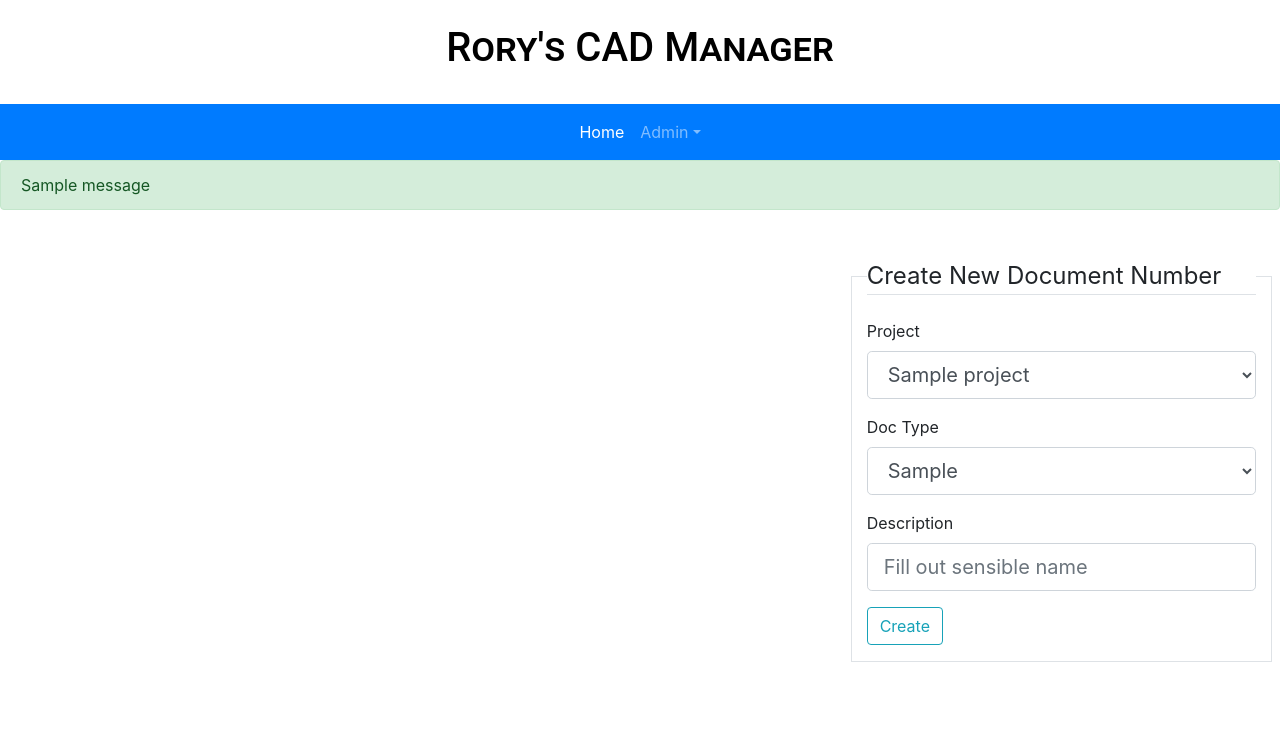
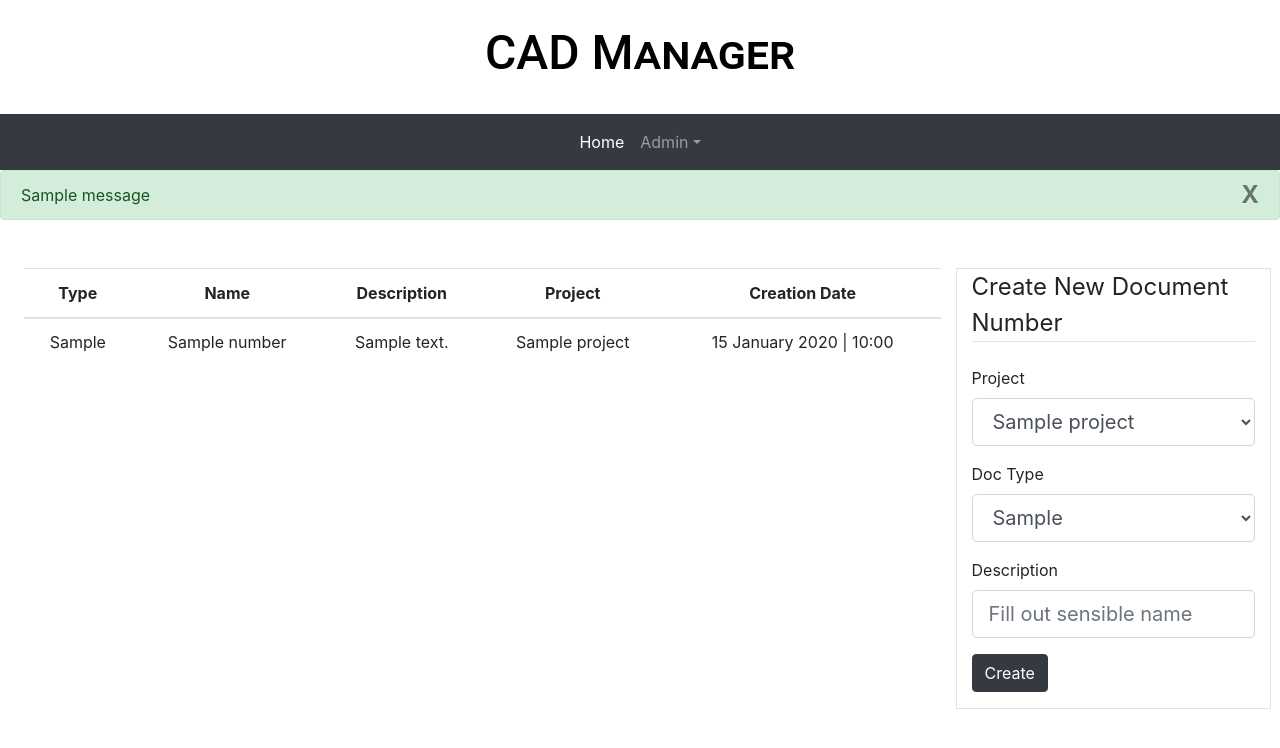
Before and after one commit to rorypearson26/DocumentManager, a Flask app: page / in a window 1280 px wide. Shown: the top 748 px of the page. Run offline with Flask 2, Linux system fonts and the light colour scheme; tables that the repository leaves empty hold one stand-in row (values such as "Sample post"); one stand-in notice (Sample message) is shown; some libraries are stand-ins or nearby versions.

Commit message:
Project restructuring and main functionality working

```diff
--- a/app/templates/index.html
+++ /dev/null
@@ -1,65 +0,0 @@
-{% extends "base.html"%}
-{% block title %}Home Page{% endblock %}
-{% block content %}
-<div class="content-section p-2">
-    <form method="POST" action="" autocomplete="off">
-        {{ form.hidden_tag() }}
-        <fieldset class="col-md-4 offset-md-8 mt-4 border">
-            <legend class="border-bottom mb-4">
-                Create New Document Number
-            </legend>
-            <div class="form-group">
-                {{ form.project.label(class="form-control-label") }}
-                {{ form.project(class="form-control form-control-lg") }}
-            </div>
-            <div class="form-group">
-                {{ form.doc_type.label(class="form-control-label") }}
-                {{ form.doc_type(class="form-control form-control-lg") }}
-            </div>
-            <div class="form-group">
-                {{ form.description.label(class="form-control-label") }}
-                {{ form.description(class="form-control form-control-lg") }}
-            </div>
-            <div class="form-group">
-                {{ form.submit(class="btn btn-outline-info") }}
-            </div>
-        </fieldset>
-    </form>
-
-</div>
-
-<!--&lt;!&ndash;<div class="container mt-4">&ndash;&gt;-->
-<!--  <div class="d-flex justify-content-center">-->
-<!--    <div class="col col-md-4 col-lg-5">-->
-<!--      <select class="form-control" >-->
-<!--        <option selected disabled hidden>Select Project:</option>-->
-<!--        {% for item in proj_vals %}-->
-<!--          <option>{{item.name}}</option>-->
-<!--        {% endfor %}-->
-<!--      </select>-->
-<!--    </div>-->
-<!--    <div class="col col-md-4 col-lg-5">-->
-<!--      <select class="form-control" id="doc_type_id">-->
-<!--        <option selected disabled hidden>Select File Type:</option>-->
-<!--        {% for item in doc_type_vals %}-->
-<!--          <option>{{item.initials}}{{" | "}}{{item.description}}</option>-->
-<!--        {% endfor %}-->
-<!--      </select>-->
-<!--    </div>-->
-<!--  </div>-->
-<!--</div>-->
-<!--&lt;!&ndash;<div class="container mt-4">&ndash;&gt;-->
-<!--    <div class="d-flex justify-content-center">-->
-<!--        <div class="col col-md-8 col-lg-10">-->
-<!--          <div class="input-group-append">-->
-<!--            <input type="text" class="form-control" placeholder="Input document name / description" maxlength = "40">-->
-<!--            <div class="input-group-append">-->
-<!--                <button class="btn btn-outline-secondary" type="button">Create</button>-->
-<!--            </div>-->
-<!--          </div>-->
-<!--        </div>-->
-<!--&lt;!&ndash;    </div>&ndash;&gt;-->
-<!--&lt;!&ndash;</div>&ndash;&gt;-->
-<!--</fieldset>-->
-<!--</form>-->
-{% endblock %}
--- a/app/templates/projects.html
+++ /dev/null
@@ -1,5 +0,0 @@
-{% extends "base.html"%}
-{% block title %}Projects{% endblock %}
-{% block content %}
-<h1>{{content}}</h1>
-{% endblock %}
--- /dev/null
+++ b/document_app/forms.py
@@ -0,0 +1,47 @@
+from flask_wtf import FlaskForm
+from wtforms import StringField, SubmitField
+from wtforms.validators import DataRequired, Length
+from wtforms.ext.sqlalchemy.fields import QuerySelectField
+from sqlalchemy.sql import func
+from document_app.models import DocumentNumber, project_query, doc_type_query
+from document_app import db
+
+class CreateNumberForm(FlaskForm):
+    """Define fields required for creating a new number form"""
+
+    description = StringField(label='Description',
+                              render_kw={"placeholder": "Fill out sensible name",
+                                         "maxlength": 40},
+                              validators=[DataRequired(), Length(min=1, max=40)])
+    project = QuerySelectField(query_factory=project_query, get_label="name")
+    doc_type = QuerySelectField(query_factory=doc_type_query, get_label="initials")
+    submit = SubmitField('Create')
+
+    def new_doc_number(self):
+        """Function to return the next available number for a
+        specific project and document type."""
+        project = self.project.data.id
+        doc_type = self.doc_type.data.id
+        description = self.description.data
+        current_max = db.session.query(func.max(DocumentNumber.doc_number)) \
+            .filter(DocumentNumber.project_id == project) \
+            .filter(DocumentNumber.doc_type_id == doc_type) \
+            .all()[0][0]
+
+        if current_max is None:
+            doc_number = 1
+        else:
+            doc_number = current_max + 1
+
+        new_doc = DocumentNumber(project_id=project,
+                                 doc_type_id=doc_type,
+                                 doc_number=doc_number,
+                                 description=description)
+        return new_doc
+
+    def add_doc_number(self):
+
+        new_doc = self.new_doc_number()
+        db.session.add(new_doc)
+        db.session.commit()
+        return new_doc
--- /dev/null
+++ b/document_app/models.py
@@ -0,0 +1,53 @@
+from datetime import datetime
+from document_app import db
+
+class Project(db.Model):
+    __tablename__ = 'project'
+    id = db.Column(db.Integer, primary_key=True)
+    name = db.Column(db.String(20), unique=True, nullable=False)
+    description = db.Column(db.String(100), unique=False, nullable=False,)
+    creation_date = db.Column(db.DateTime, nullable=False, default=datetime.utcnow)
+
+class DocumentType(db.Model):
+    __tablename__ = 'document_type'
+    id = db.Column(db.Integer, primary_key=True)
+    initials = db.Column(db.String(2), unique=True, nullable=False)
+    description = db.Column(db.String(100), nullable=False,)
+
+class DocumentNumber(db.Model):
+    __tablename__ = 'document_number'
+    id = db.Column(db.Integer, primary_key=True)
+    project_id = db.Column(db.Integer, db.ForeignKey('project.id'), nullable=False)
+    doc_type_id = db.Column(db.Integer, db.ForeignKey('document_type.id'), nullable=False)
+    doc_number = db.Column(db.Integer, nullable=False)
+    doc_name = db.Column(db.String(12), nullable=False)
+    description = db.Column(db.String(100), nullable=False,)
+    creation_date = db.Column(db.DateTime, nullable=False, default=datetime.utcnow)
+    doc_type = db.relationship("DocumentType", backref="doc_name")
+    project = db.relationship("Project", backref="doc_name")
+
+    def __init__(self, project_id, doc_type_id, doc_number, description):
+        self.project_id = project_id
+        self.doc_type_id = doc_type_id
+        self.doc_number = doc_number
+        self.description = description
+        self.doc_name = self.doc_name_maker()
+
+    @staticmethod
+    def zero_padder(input_str, length):
+        """Function to pad out strings properly with leading zeros"""
+        return str(input_str).zfill(length)
+
+    def doc_name_maker(self):
+        """Function to construct the full document name"""
+        project = self.zero_padder(self.project_id, 4)
+        doc_number = self.zero_padder(self.doc_number, 4)
+        doc_type = DocumentType.query.filter(DocumentType.id == self.doc_type_id).all()[0]
+        doc_name = "".join([str(project), "-", str(doc_type.initials), "-", str(doc_number)])
+        return doc_name
+
+def project_query():
+    return Project.query.order_by(Project.id)
+
+def doc_type_query():
+    return DocumentType.query.order_by(DocumentType.id)
--- /dev/null
+++ b/document_app/routes.py
@@ -0,0 +1,33 @@
+from flask import render_template, redirect, url_for, flash
+from document_app import app
+from document_app.models import DocumentNumber
+from document_app.forms import CreateNumberForm
+
+@app.route('/', methods=["POST", "GET"])
+def home():
+    doc_nums = DocumentNumber.query.order_by(DocumentNumber.creation_date.desc()).all()
+
+    form = CreateNumberForm()
+    if form.validate_on_submit():
+        new_doc = CreateNumberForm.add_doc_number(form)
+        flash(f"Document number: {new_doc.doc_name} created with description {new_doc.description}", "success")
+        return redirect(url_for('home'))
+    else:
+        flash_errors(form)
+        return render_template("index.html", form=form, doc_nums=doc_nums)
+
+@app.route('/projects')
+def projects():
+    return render_template("projects.html")
+
+@app.route('/doctypes')
+def doc_types():
+    return render_template("documenttypes.html", content="Here are the doc types")
+
+def flash_errors(form):
+    """Flashes form errors and displayed as warning"""
+    for field, errors in form.errors.items():
+        for error in errors:
+            flash(u"Error in the %s field - %s" % (
+                getattr(form, field).label.text,
+                error), 'warning')
--- a/app/static/style.css
+++ b/document_app/static/style.css
@@ -6,4 +6,9 @@ h1 {
   color: rgb(0, 0, 0);
    font-variant: small-caps;
    font-family: Roboto;
+   font-size: 300%;
 }
+
+.table td, .table th {
+   text-align: center;
+}
--- a/app/templates/base.html
+++ b/document_app/templates/base.html
@@ -10,9 +10,9 @@
     <title>{% block title %}This is the title{% endblock %}</title>
     </head>
     <body>
-        <h1 class="text-center p-4">Rory's CAD Manager</h1>
+        <h1 class="text-center p-4">CAD Manager</h1>
 
-<nav class="navbar navbar-expand-lg navbar-dark bg-primary">
+<nav class="navbar navbar-expand-lg navbar-dark bg-dark">
     <div class="navbar-collapse justify-content-center order-2" id="collapsingNavbar">
         <ul class="navbar-nav">
             <li class="nav-item active">
@@ -45,7 +45,8 @@
             {% with messages = get_flashed_messages(with_categories=true) %}
                 {% if messages %}
                     {% for category, message in messages %}
-                        <div class="alert alert-{{ category}}">
+                        <div class="alert alert-{{ category }} alert-dismissable" role="alert">
+                            <button type="button" class="close" data-dismiss="alert" aria-label="Close">X</button>
                             {{ message}}
                         </div>
                     {% endfor %}
--- /dev/null
+++ b/document_app/templates/index.html
@@ -0,0 +1,63 @@
+{% extends "base.html"%}
+{% block title %}Home Page{% endblock %}
+{% block content %}
+
+<div class="container-fluid mt-4 p-4">
+    <div class="row">
+        <div class="col-lg-9">
+            <table class="table table-striped">
+              <thead>
+                <tr>
+                  <th scope="col">Type</th>
+                  <th scope="col">Name</th>
+                  <th scope="col">Description</th>
+                  <th scope="col">Project</th>
+                  <th scope="col">Creation Date</th>
+                </tr>
+              </thead>
+              <body>
+                <tr>
+                {% for num in doc_nums %}
+                    <tr>
+                        <td>{{ num.doc_type.initials }}</td>
+                        <td>{{ num.doc_name }}</td>
+                        <td>{{ num.description }}</td>
+                        <td>{{ num.project.name }}</td>
+                        <td>{{ num.creation_date.strftime('%d %B %Y | %H:%M') }}</td>
+                    </tr>
+                {% endfor %}
+              </body>
+            </table>
+        </div>
+        <div class="col-lg-3 border">
+            <form method="POST" action="" autocomplete="off">
+                {{ form.hidden_tag() }}
+
+                <legend class="border-bottom mb-4">
+                    Create New Document Number
+                </legend>
+                <div class="form-group">
+                    {{ form.project.label(class="form-control-label") }}
+                    {{ form.project(class="form-control form-control-lg") }}
+                </div>
+                <div class="form-group">
+                    {{ form.doc_type.label(class="form-control-label") }}
+                    {{ form.doc_type(class="form-control form-control-lg") }}
+                </div>
+                <div class="form-group">
+                    {{ form.description.label(class="form-control-label") }}
+                    {{ form.description(class="form-control form-control-lg") }}
+                </div>
+                <div class="form-group">
+                    {{ form.submit(class="btn btn-dark") }}
+                </div>
+            </form>
+        </div>
+
+
+    </div>
+</div>
+
+
+
+{% endblock %}
--- /dev/null
+++ b/run.py
@@ -0,0 +1,4 @@
+from document_app import app
+
+if __name__ == '__main__':
+    app.run(debug=True)
```
Also changed, not shown: app/document_app.py (deleted, +0 -88 lines), document_app/__init__.py (added, +9 -0 lines), document_app/templates/projects.html (added, +14 -0 lines), document_app/templates/documenttypes.html (renamed from app/templates/documenttypes.html).
